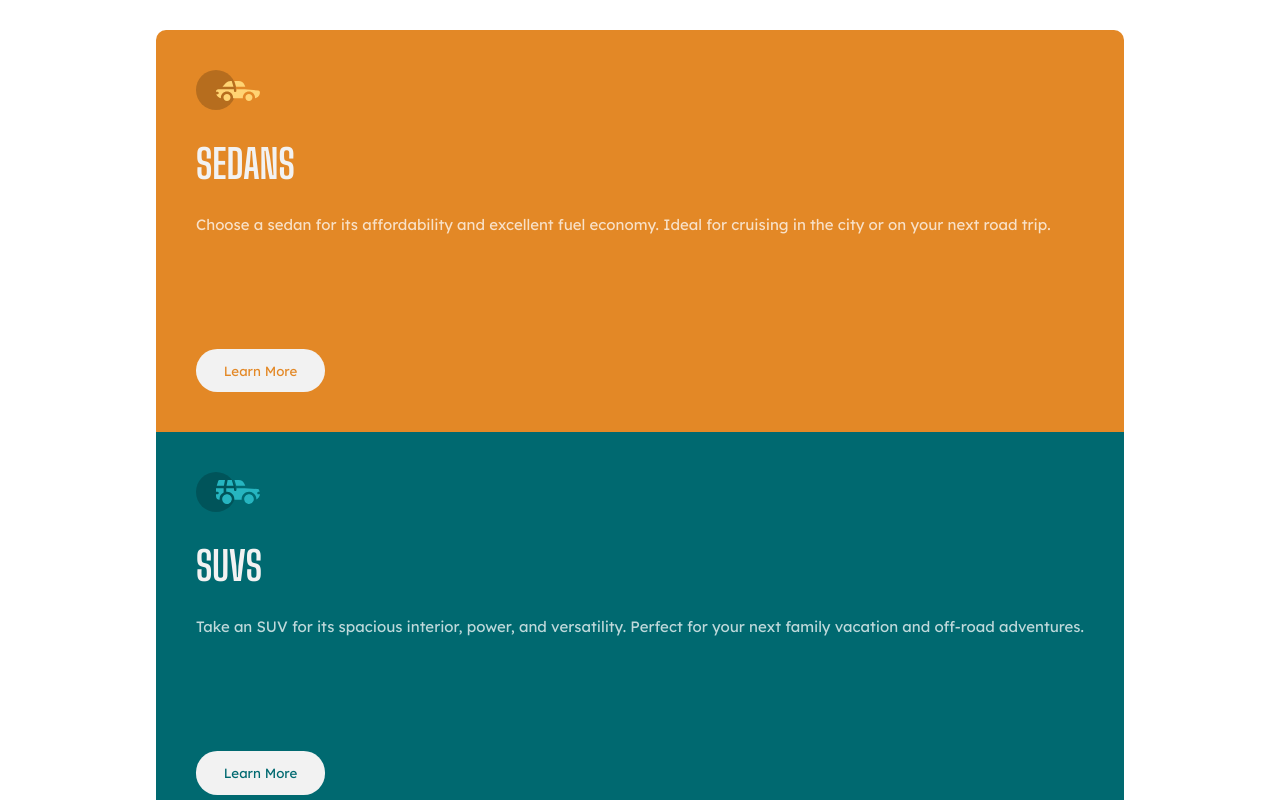
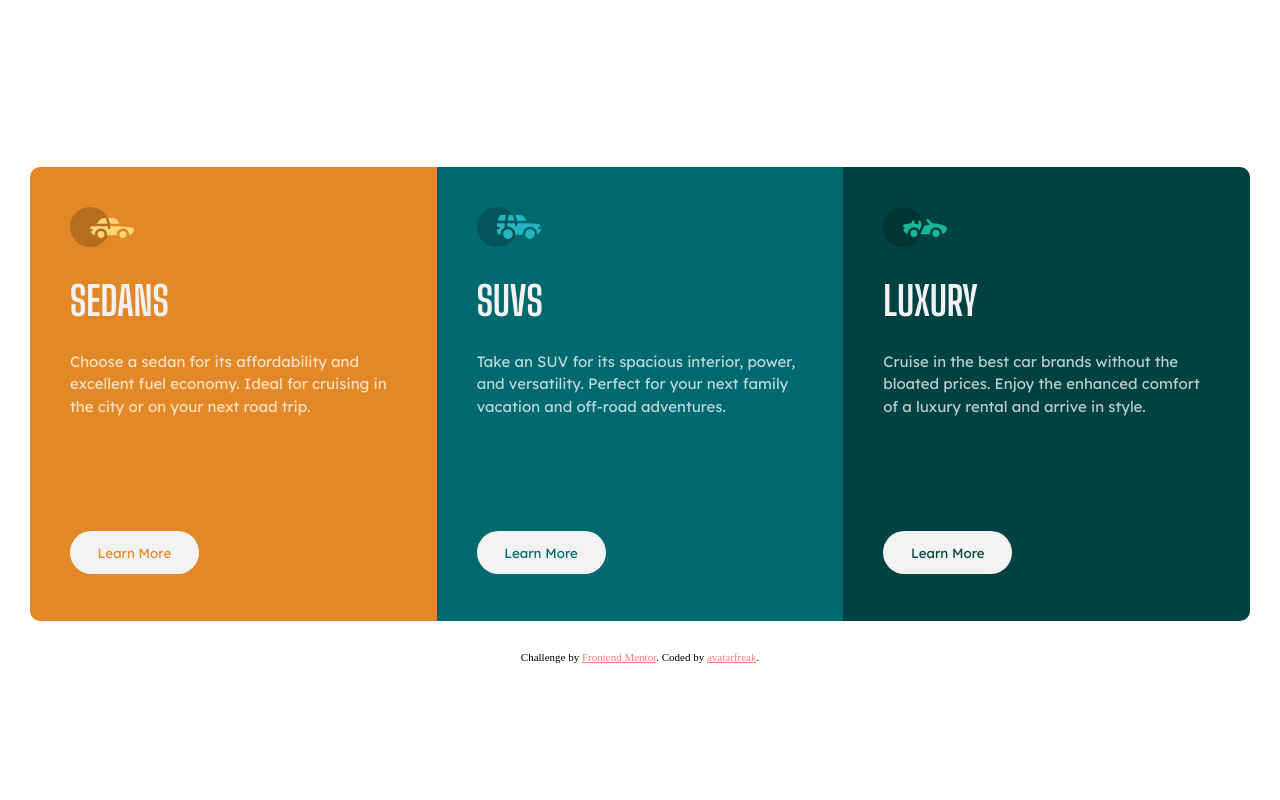
Before and after one commit to avatarfreak/three-column-preview-card, a plain HTML site: page index.html in a window 1280 px wide. Shown: the top 800 px of the page. Drawn offline with Linux system fonts and the light colour scheme.

Commit message:
added style for tablet and desktop

```diff
--- a/styles/main.scss
+++ b/styles/main.scss
@@ -114,3 +114,30 @@ button {
     }
   }
 }
+/* tablet */
+@include tablet {
+  .container {
+    display: grid;
+    grid-template-columns: repeat(3, 1fr);
+    padding: 2rem;
+
+    section {
+      grid-template-rows: minmax(2.666rem, auto) minmax(6.666rem, auto) minmax(12rem, auto) 50px;
+    }
+    .sedans {
+      border-radius: 0.666rem 0 0 0.666rem;
+    }
+
+    .luxury {
+      border-radius: 0 0.666rem 0.666rem 0;
+    }
+  }
+}
+
+@include desktop {
+  .container {
+    display: grid;
+    grid-template-columns: repeat(3, 1fr);
+    padding: 21.33rem 19rem;
+  }
+}
```
Also changed, not shown: styles/main.css, 1 other file.
